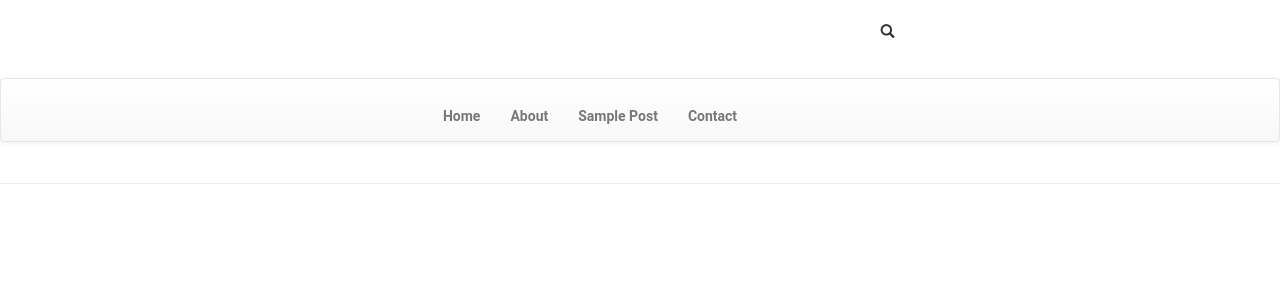
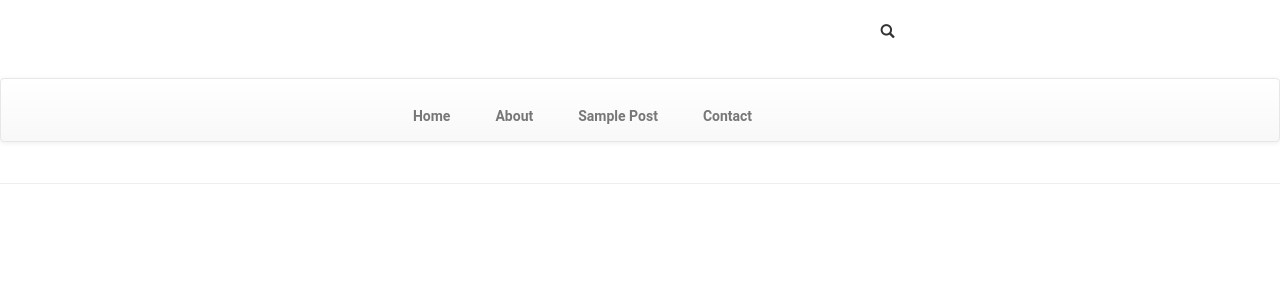
Before and after one commit to Tasnuvaleeya/blog, a Django app: page / in a window 1280 px wide. Shown: the part 143-443 px from the top of the page. Run offline with Django 3.2, Linux system fonts and the light colour scheme; data that the repository does not hold is empty; some libraries are stand-ins or nearby versions.

Commit message:
updated some css

```diff
--- a/static/blog/css/custom.css
+++ b/static/blog/css/custom.css
@@ -190,6 +190,7 @@ ul.nav.navbar-nav li a{
     text-align: center;
     font-weight: 700;
     display: inline-block;
+    padding-right: 30px;
 }
 ul.nav.navbar-nav li a:hover{
     float: none;
```
